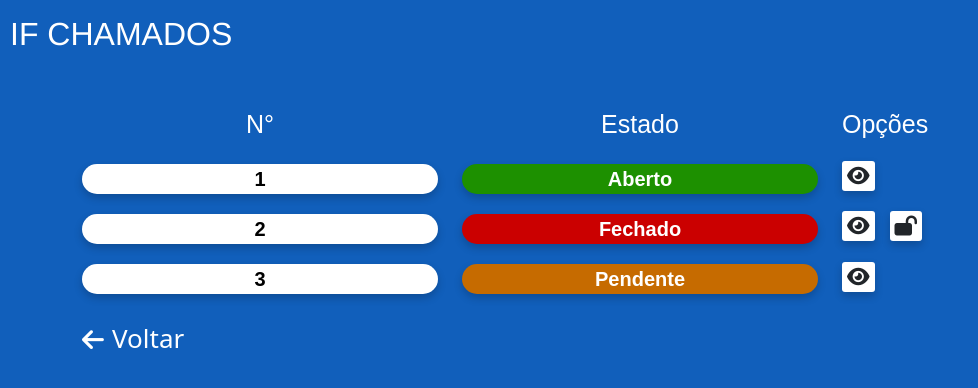
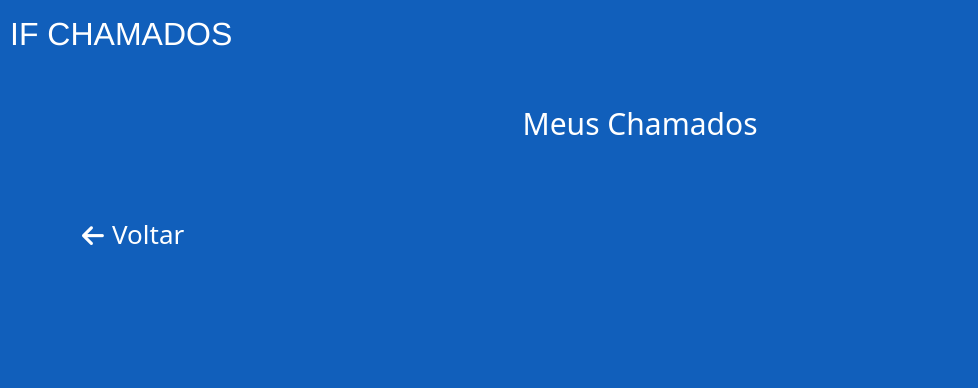
Before and after one commit to JaumF/IF-Chamado, a Django app: page /meus-chamados/ in a window 1280 px wide. Shown: the top 388 px of the page, without its empty margins (0-978 px from the left). Run offline with Django 5.2, Linux system fonts and the light colour scheme; some libraries are stand-ins or nearby versions.

Commit message:
arruma meus chamado

```diff
--- a/if_dados/templates/meus-chamados.html
+++ b/if_dados/templates/meus-chamados.html
@@ -27,39 +27,27 @@
         <div class="logo text-white">IF CHAMADOS</div>
 
         <div class="container">
+            <h1 class="text-center text-white mt-5 mb-5">Meus Chamados</h1>
+
             <div class="row mt-5">
+                {% for chamado in chamados %}
                 <div class="col-4 justify-content-start text-center text-white config-barra-superior">
                     <div>N°</div>
-                        <div class="numero-chamado">1</div>
-                        <div class="numero-chamado">2</div>
-                        <div class="numero-chamado">3</div>
+                    <div class="numero-chamado">{{ chamado.id }}</div>
                 </div>
 
                 <div class="col-4 justify-content-center text-center text-white config-barra-superior">
                     <div>Estado</div>
-                        <div class="estado-aberto">Aberto</div>
-                        <div class="estado-fechado">Fechado</div>
-                        <div class="estado-pendente">Pendente</div>
+                    <div class="estado-aberto">{{ chamado.status }}</div>
                 </div>
 
                 <div class="col-4 justify-content-end text-start text-white config-barra-superior">
                     <div>Opções</div>
                     <div class="container-icons">
-                            <a href="detalhes-do-chamado-aberto.html"><i class="fa-solid fa-eye text-dark icone-olho"></i></a>
+                        <a href="{% url 'detalhes_do_chamado_aberto' id=chamado.id %}"><i class="fa-solid fa-eye text-dark icone-olho"></i></a>
                     </div>
-
-
-                        <div class="container-icons">
-                            <a href="detalhes-do-chamado-fechado.html"><i class="fa-solid fa-eye text-dark icone-olho"></i></a>
-                            <a href="pedido-de-reabertura.html"><i class="fa-solid fa-lock-open text-dark icone-cadeado-fechado"></i></a>
                 </div>
-
-
-                        <div class="container-icons">
-                            <a href="detalhes-do-chamado-pendente.html"><i class="fa-solid fa-eye text-dark icone-olho"></i></a>
-                        </div>
-
-                    </div>
+                {% endfor %}
             </div>
 
             <div class="container-botao-voltar">
--- a/if_dados/urls.py
+++ b/if_dados/urls.py
@@ -5,5 +5,6 @@ urlpatterns = [
     path('submit-chamado/', views.submit_chamado, name='submit-chamado'),
     path('chamado_enviado/<int:chamado_id>/', views.chamado_enviado, name='chamado_enviado'),
     path('chamados/', views.listar_chamados_disponiveis, name='listar_chamados_disponiveis'),
-
+    path('detalhes/<int:id>/', views.detalhes_do_chamado_aberto, name='detalhes_do_chamado_aberto'),
+    path('meus-chamados/', views.meus_chamados, name='meus_chamados'),
 ]
```
Also changed, not shown: if_dados/templates/detalhes-do-chamado-aberto.html (added, +47 -0 lines), if_dados/views.py (+11 -1 lines), db.sqlite3. Lines whose indentation alone changed are shown as unchanged.
